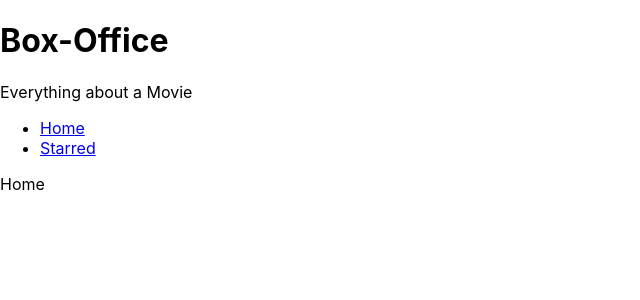
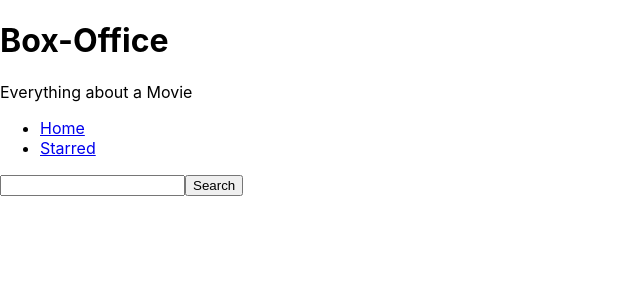
Before and after one commit to adarshprakasan/box-office-app, a React (Create React App) app: page / in a window 1280 px wide. Shown: the top 300 px of the page, without its empty margins (0-640 px from the left). Built offline with nearby package versions, Linux system fonts and the light colour scheme.

Commit message:
added search bar, search for shows button click

```diff
--- a/src/pages/Home.jsx
+++ b/src/pages/Home.jsx
@@ -1,7 +1,32 @@
-import { Link } from 'react-router-dom';
+import { useState } from 'react';
 
 const Home = () => {
-  return <div>Home</div>;
+  const [searchStr, setSearchStr] = useState('');
+
+  const onSearchInputChange = ev => {
+    setSearchStr(ev.target.value);
+  };
+
+  const onSearch = async ev => {
+    ev.preventDefault();
+
+    const response = await fetch(
+      `https://api.tvmaze.com/search/shows?q=${searchStr}`
+    );
+    const body = await response.json;
+    console.log(body);
+    // .then(response => response.json())
+    // .then(body => console.log(body));
+  };
+
+  return (
+    <div>
+      <form onSubmit={onSearch}>
+        <input type="text" value={searchStr} onChange={onSearchInputChange} />
+        <button type="submit">Search</button>
+      </form>
+    </div>
+  );
 };
 
 export default Home;
```
